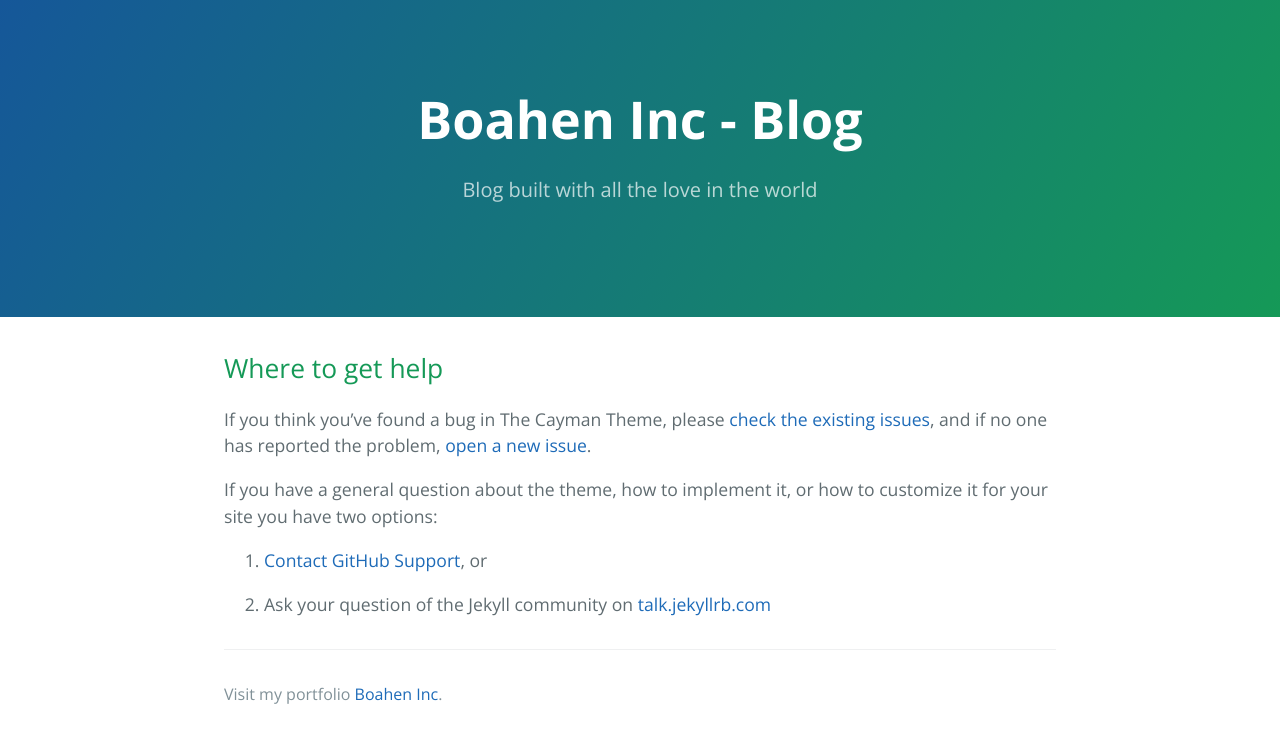
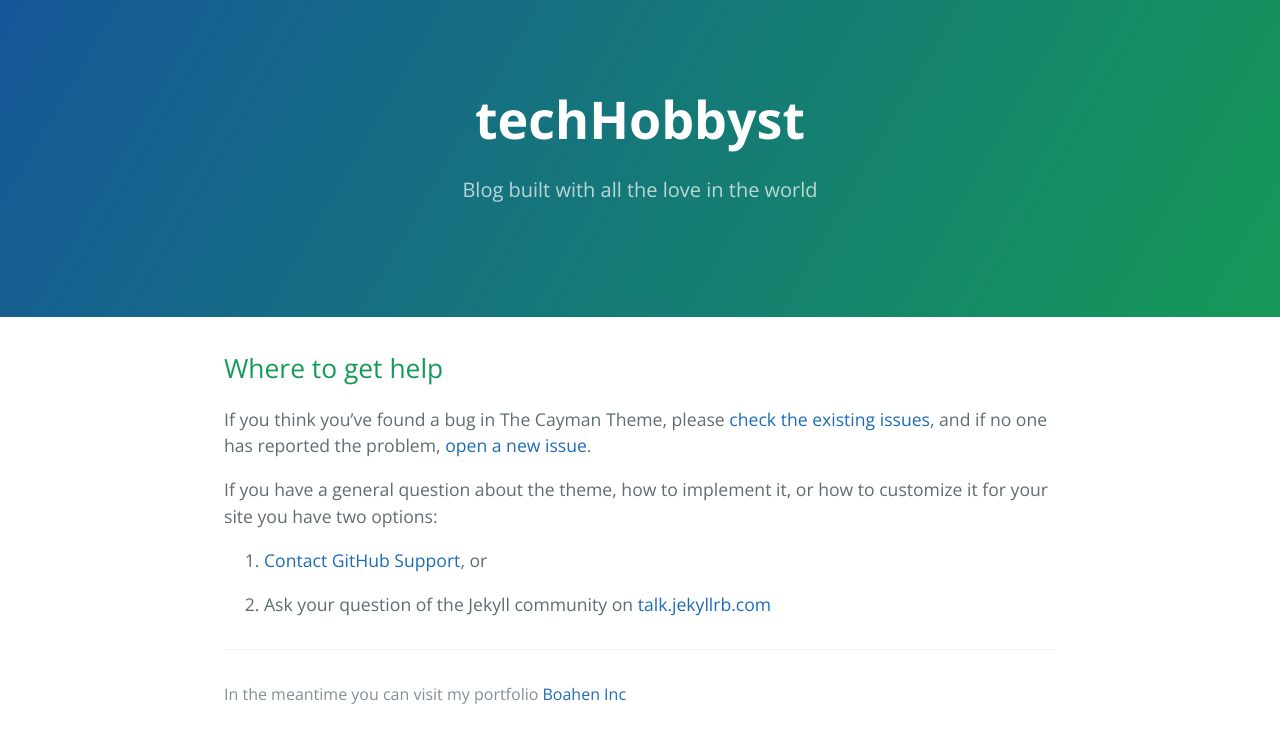
Before and after one commit to QuabenaBoahen/quabenaboahen.github.io, a Jekyll site: the page built from docs/SUPPORT.md, in a window 1280 px wide. Shown: the top 743 px of the page. Built offline with Jekyll 4.4.1, drawn with Linux system fonts in a browser that asks for light colours; our own code applies the rules of GitHub Pages for plain Markdown files.

Commit message:
edited index.md

```diff
--- a/_config.yml
+++ b/_config.yml
@@ -6,12 +6,11 @@
 # 'jekyll serve'. If you change this file, please restart the server process.
 google_analytics:
 theme: jekyll-theme-cayman
-title: Boahen Inc - Blog
+title: techHobbyst
 email: boahendeycarter@gmail.com
 description: >
   General Tech blogging site
 baseurl: "" # the subpath of your site, e.g. /blog
-permalink: /:categories/:year/:month/:day/:title/
 url: "https://quabenaboahen.github.io"
 author: quabenaboahen
 twitter:
@@ -19,11 +18,5 @@ twitter:
 
 github_username:  quabenaboahen
 repository: quabenaboahen/quabenaboahen.github.io
-# plugins: Change from `plugins` to `plugins_dir` after upgrade to jekyll 3.5.2
-# plugins_dir:
 plugins:
   - jemoji
-  - jekyll-mentions
-
-# Build settings
-markdown: kramdown
--- a/_layouts/default.html
+++ b/_layouts/default.html
@@ -22,20 +22,8 @@
         {% if site.github.is_project_page %}
           <span class="site-footer-owner"><a href="{{ site.github.repository_url }}">{{ site.github.repository_name }}</a> is maintained by <a href="{{ site.github.owner_url }}">{{ site.github.owner_name }}</a>.</span>
         {% endif %}
-        <span class="site-footer-credits">Visit my portfolio <a href="https://boaheninc.com/#/portfolio" target="_blank">Boahen Inc</a>.</span>
+        <span class="site-footer-credits">In the meantime you can visit my portfolio <a href="https://boaheninc.com/#/portfolio" target="_blank">Boahen Inc</a></span>
       </footer>
     </section>
-
-    <!-- {% if site.google_analytics %}
-      <script type="text/javascript">
-        (function(i,s,o,g,r,a,m){i['GoogleAnalyticsObject']=r;i[r]=i[r]||function(){
-        (i[r].q=i[r].q||[]).push(arguments)},i[r].l=1*new Date();a=s.createElement(o),
-        m=s.getElementsByTagName(o)[0];a.async=1;a.src=g;m.parentNode.insertBefore(a,m)
-        })(window,document,'script','//www.google-analytics.com/analytics.js','ga');
-
-        ga('create', '{{ site.google_analytics }}', 'auto');
-        ga('send', 'pageview');
-      </script>
-    {% endif %}
- -->  </body>
+ </body>
 </html>
```
Also changed, not shown: another-page.md (deleted, +0 -9 lines).
